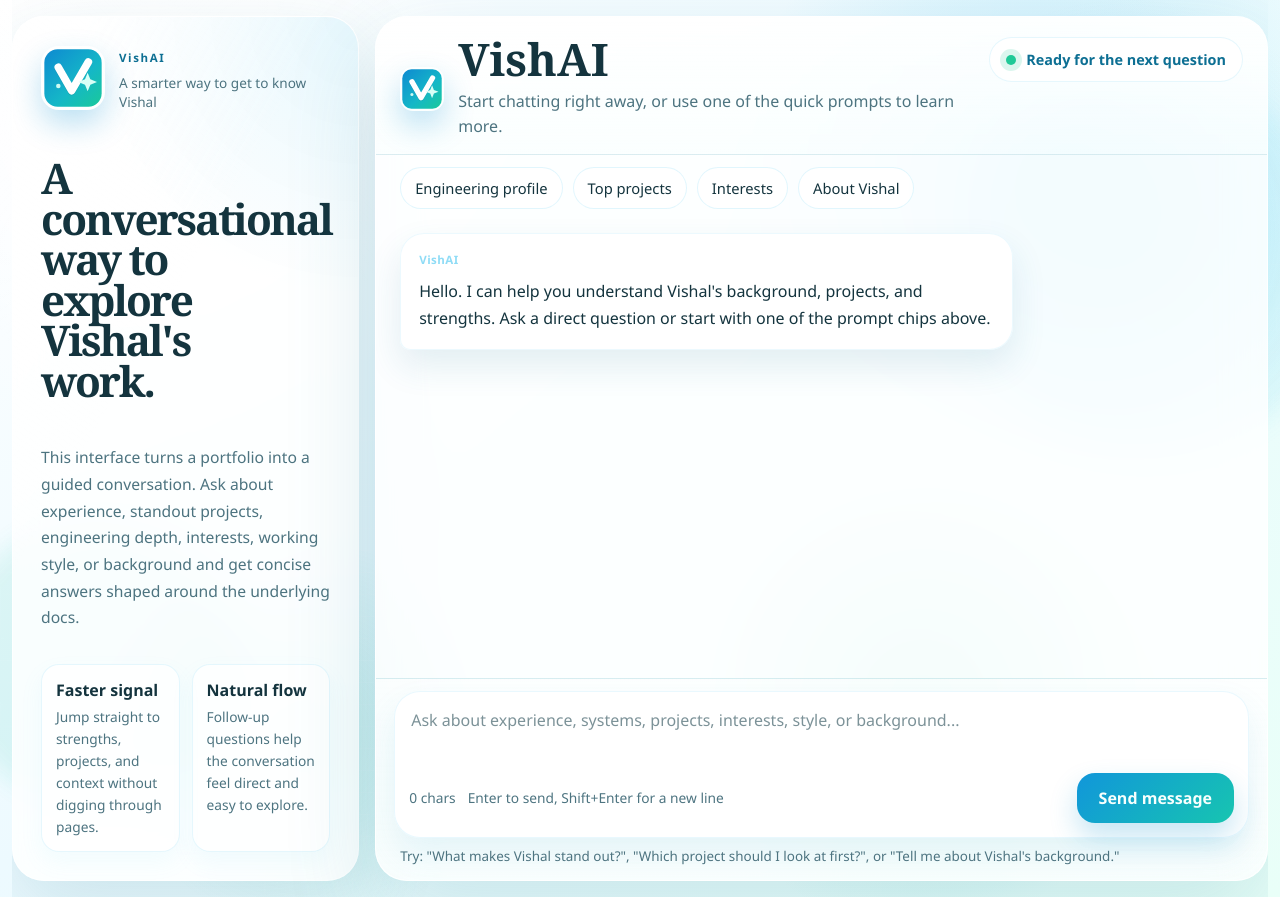
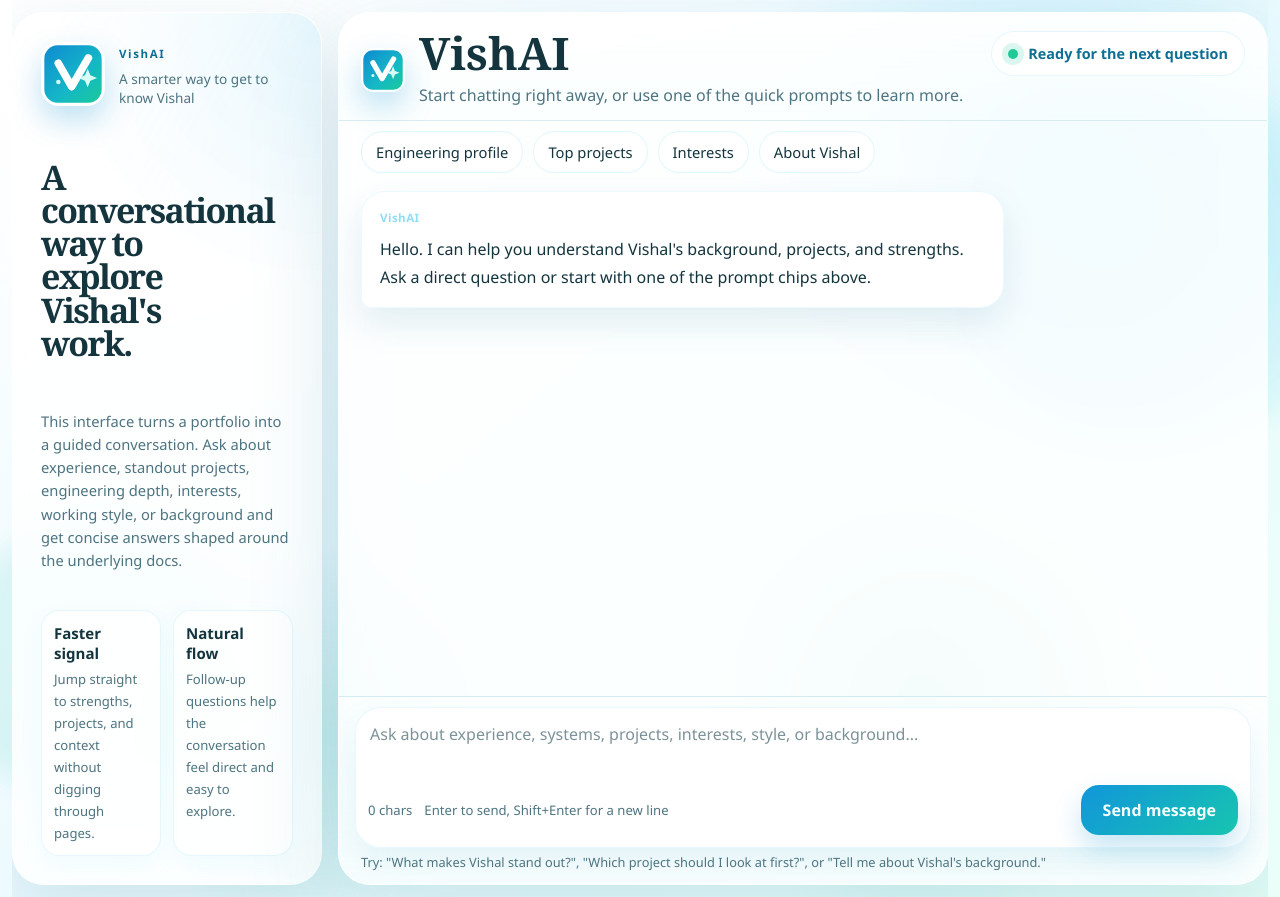
Before and after one commit to Vtestcode/VishAI, a FastAPI app: page / in a window 1280 px wide. Run offline with FastAPI, Linux system fonts and the light colour scheme; data that the repository does not hold is empty.

Commit message:
Rebalance layout for taller chat

```diff
--- a/static/styles.css
+++ b/static/styles.css
@@ -98,10 +98,10 @@
 .app-frame {
   position: relative;
   z-index: 1;
-  width: min(1540px, calc(100% - 24px));
+  width: min(1460px, calc(100% - 24px));
   margin: 0 auto;
   height: 100vh;
-  padding: 16px 0;
+  padding: 12px 0;
   overflow: hidden;
 }
 
@@ -111,10 +111,10 @@
 
 .hero-chat-grid {
   display: grid;
-  grid-template-columns: minmax(260px, 0.56fr) minmax(720px, 1.44fr);
+  grid-template-columns: minmax(260px, 0.5fr) minmax(760px, 1.5fr);
   gap: 16px;
   align-items: stretch;
-  height: calc(100vh - 32px);
+  height: calc(100vh - 24px);
   min-height: 0;
 }
 
@@ -198,18 +198,18 @@
 .story-title {
   margin: 18px 0 14px;
   font-family: Georgia, "Times New Roman", serif;
-  font-size: clamp(2.2rem, 3.3vw, 3.8rem);
-  line-height: 0.96;
+  font-size: clamp(1.9rem, 2.65vw, 3rem);
+  line-height: 0.98;
   letter-spacing: -0.05em;
-  max-width: 10ch;
+  max-width: 11ch;
 }
 
 .story-summary {
   max-width: 30rem;
   margin: 0;
   color: var(--muted);
-  font-size: 0.98rem;
-  line-height: 1.7;
+  font-size: 0.92rem;
+  line-height: 1.58;
 }
 
 .story-copy {
@@ -272,11 +272,11 @@
   display: grid;
   grid-template-columns: repeat(2, minmax(0, 1fr));
   gap: 12px;
-  margin-top: 4px;
+  margin-top: 2px;
 }
 
 .highlight-card {
-  padding: 14px;
+  padding: 12px;
   border-radius: 18px;
   background: rgba(255, 255, 255, 0.74);
   border: 1px solid rgba(118, 212, 244, 0.18);
@@ -285,14 +285,14 @@
 
 .highlight-card strong {
   display: block;
-  font-size: 1rem;
+  font-size: 0.94rem;
   margin-bottom: 4px;
 }
 
 .highlight-card span {
   color: var(--muted);
-  font-size: 0.86rem;
-  line-height: 1.45;
+  font-size: 0.82rem;
+  line-height: 1.4;
 }
 
 .chat-panel {
@@ -411,7 +411,7 @@
   align-items: start;
   justify-content: space-between;
   gap: 16px;
-  padding: 20px 24px 14px;
+  padding: 18px 22px 12px;
   border-bottom: 1px solid var(--line);
   background: linear-gradient(180deg, rgba(255, 255, 255, 0.62), rgba(244, 255, 254, 0.28));
 }
@@ -465,7 +465,7 @@
   display: flex;
   flex-wrap: wrap;
   gap: 10px;
-  padding: 12px 24px 6px;
+  padding: 10px 22px 4px;
 }
 
 .tool-toggle {
@@ -634,7 +634,7 @@
   min-height: 0;
   flex: 1;
   overflow-y: auto;
-  padding: 18px 24px 10px;
+  padding: 14px 22px 8px;
   scrollbar-gutter: stable;
 }
 
@@ -749,15 +749,15 @@
 }
 
 .chat-input-area {
-  padding: 12px 18px 14px;
+  padding: 10px 16px 12px;
   border-top: 1px solid var(--line);
   background: linear-gradient(180deg, rgba(255, 255, 255, 0.3), rgba(240, 255, 252, 0.18));
 }
 
 .composer {
   display: grid;
-  gap: 12px;
-  padding: 14px;
+  gap: 10px;
+  padding: 12px;
   border-radius: 26px;
   background: var(--paper-strong);
   border: 1px solid rgba(118, 212, 244, 0.16);
@@ -766,7 +766,7 @@
 
 .composer textarea {
   width: 100%;
-  min-height: 44px;
+  min-height: 38px;
   max-height: 180px;
   resize: none;
   border: 0;
@@ -794,7 +794,7 @@
   align-items: center;
   gap: 12px;
   color: var(--muted);
-  font-size: 0.86rem;
+  font-size: 0.82rem;
 }
 
 .send-button {
@@ -823,10 +823,10 @@
 }
 
 .input-hint {
-  margin: 8px 6px 0;
+  margin: 6px 6px 0;
   color: var(--muted);
-  font-size: 0.84rem;
-  line-height: 1.5;
+  font-size: 0.8rem;
+  line-height: 1.4;
 }
 
 .widget-wrapper {
```
